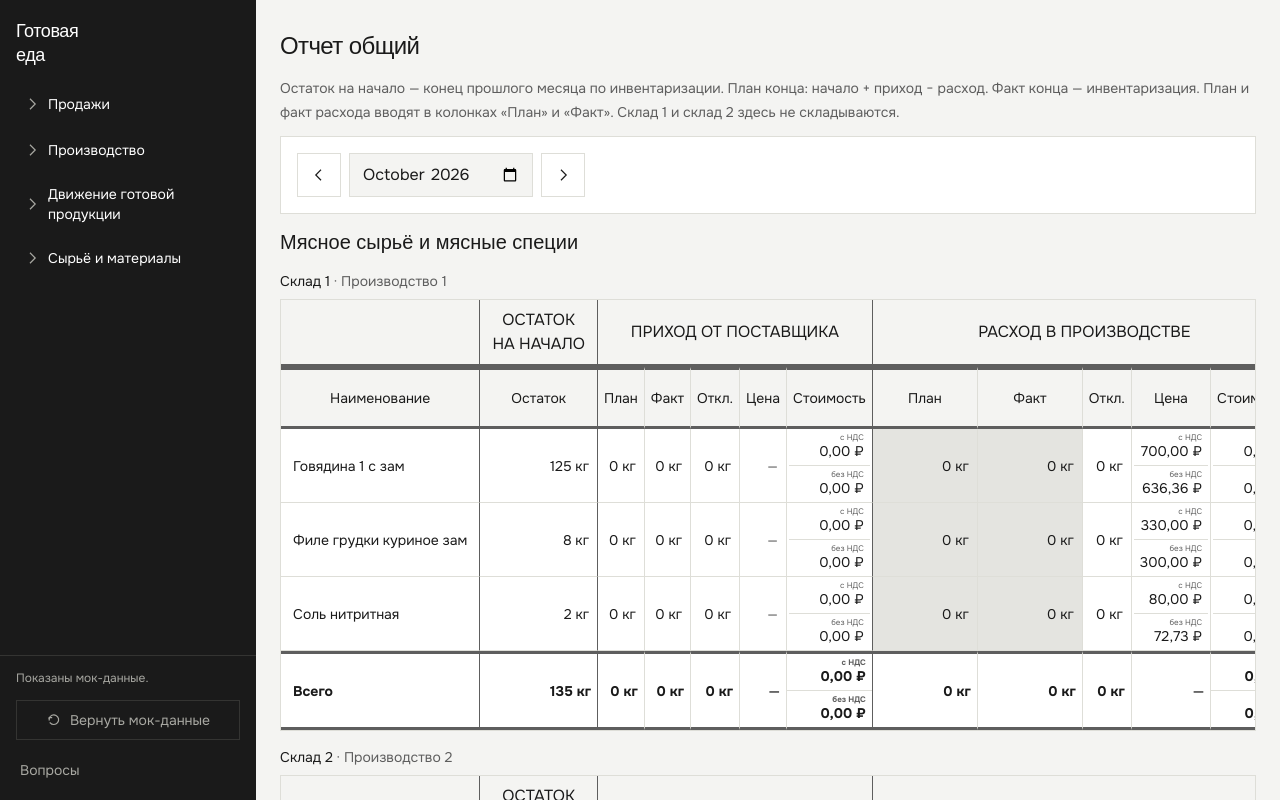
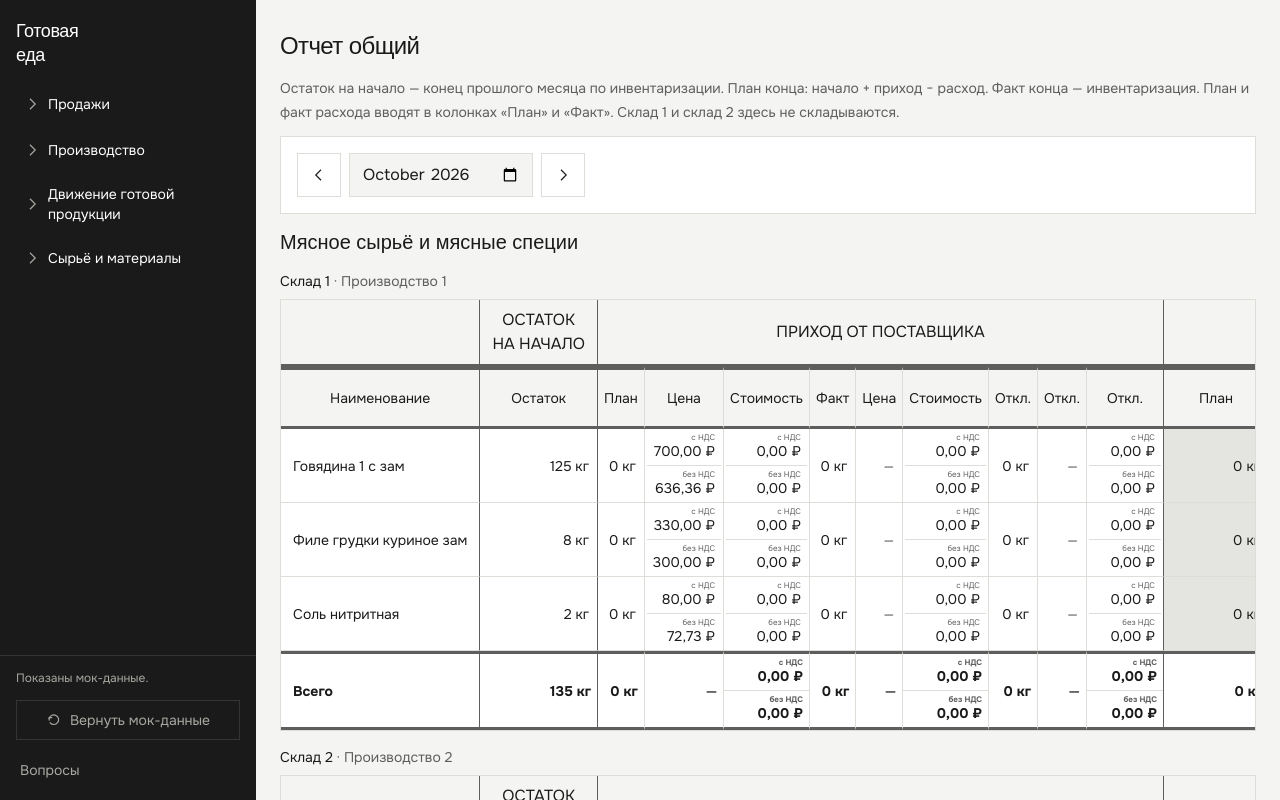
Before and after one commit to makediff-dev/food-proto, a Next.js app: page /materials in a window 1280 px wide. Built offline with nearby package versions, Linux system fonts and the light colour scheme; a web font is replaced by a local one.

Commit message:
feat(materials): nine-column supplier receipt block in summary report
Co-authored-by: makedifference-dev <makedifference-dev@users.noreply.github.com>

```diff
--- a/src/domain/materials.ts
+++ b/src/domain/materials.ts
@@ -84,6 +84,10 @@ export interface MaterialMovementRow {
   factReceiptCost: MaterialMoney;
   /** Цена факта прихода. Нет прихода — пусто. */
   factReceiptPrice: MaterialMoney | null;
+  /** Отклонение цены прихода: факт − план. Нет факта — пусто. */
+  receiptDeviationPrice: MaterialMoney | null;
+  /** Отклонение стоимости прихода: факт − план. */
+  receiptDeviationCost: MaterialMoney;
   planConsumptionQuantity: number;
   factConsumptionQuantity: number;
   consumptionDeviationQuantity: number;
@@ -114,6 +118,7 @@ export interface MaterialMovementTotals {
   receiptDeviationQuantity: number | null;
   planReceiptCost: MaterialMoney;
   factReceiptCost: MaterialMoney;
+  receiptDeviationCost: MaterialMoney;
   planConsumptionQuantity: number | null;
   factConsumptionQuantity: number | null;
   consumptionDeviationQuantity: number | null;
@@ -678,6 +683,10 @@ function addMoney(left: MaterialMoney, right: MaterialMoney): MaterialMoney {
   return { withVat: left.withVat + right.withVat, exVat: left.exVat + right.exVat };
 }
 
+function subtractMoney(left: MaterialMoney, right: MaterialMoney): MaterialMoney {
+  return { withVat: left.withVat - right.withVat, exVat: left.exVat - right.exVat };
+}
+
 function productionPieces(document: PrototypeDocument, month: string, mode: 'plan' | 'fact'): Map<string, number> {
   const pieces = new Map<string, number>();
   if (mode === 'plan') {
@@ -820,6 +829,13 @@ function movementRow(
     receipt.quantity === 0
       ? null
       : priceOf(ratioRound(receipt.cost.withVat * QUANTITY_SCALE, receipt.quantity) ?? 0, material.vatPercent);
+  const planPrice = priceOf(priceWithVat, material.vatPercent);
+  const planReceiptCost = moneyOf(priceWithVat, planReceiptQuantity, material.vatPercent);
+  const receiptDeviationCost = subtractMoney(receipt.cost, planReceiptCost);
+  const receiptDeviationPrice =
+    factReceiptPrice === null
+      ? null
+      : { withVat: factReceiptPrice.withVat - planPrice.withVat, exVat: factReceiptPrice.exVat - planPrice.exVat };
 
   return {
     materialId: material.id,
@@ -830,13 +846,15 @@ function movementRow(
     normed,
     openingQuantity,
     openingCost: moneyOf(priceWithVat, openingQuantity, material.vatPercent),
-    planPrice: priceOf(priceWithVat, material.vatPercent),
+    planPrice,
     planReceiptQuantity,
     factReceiptQuantity: receipt.quantity,
     receiptDeviationQuantity: receipt.quantity - planReceiptQuantity,
-    planReceiptCost: moneyOf(priceWithVat, planReceiptQuantity, material.vatPercent),
+    planReceiptCost,
     factReceiptCost: receipt.cost,
     factReceiptPrice,
+    receiptDeviationPrice,
+    receiptDeviationCost,
     planConsumptionQuantity,
     factConsumptionQuantity,
     consumptionDeviationQuantity: factConsumptionQuantity - planConsumptionQuantity,
@@ -917,6 +935,7 @@ function emptyTotals(): MaterialMovementTotals {
     receiptDeviationQuantity: null,
     planReceiptCost: ZERO_MONEY,
     factReceiptCost: ZERO_MONEY,
+    receiptDeviationCost: ZERO_MONEY,
     planConsumptionQuantity: null,
     factConsumptionQuantity: null,
     consumptionDeviationQuantity: null,
@@ -941,6 +960,7 @@ function sumRows(rows: readonly MaterialMovementRow[]): MaterialMovementTotals {
       openingCost: addMoney(total.openingCost, row.openingCost),
       planReceiptCost: addMoney(total.planReceiptCost, row.planReceiptCost),
       factReceiptCost: addMoney(total.factReceiptCost, row.factReceiptCost),
+      receiptDeviationCost: addMoney(total.receiptDeviationCost, row.receiptDeviationCost),
       planConsumptionCost: addMoney(total.planConsumptionCost, row.planConsumptionCost),
       factConsumptionCost: addMoney(total.factConsumptionCost, row.factConsumptionCost),
       closingCost: addMoney(total.closingCost, row.closingCost),
@@ -949,6 +969,7 @@ function sumRows(rows: readonly MaterialMovementRow[]): MaterialMovementTotals {
       openingCost: ZERO_MONEY,
       planReceiptCost: ZERO_MONEY,
       factReceiptCost: ZERO_MONEY,
+      receiptDeviationCost: ZERO_MONEY,
       planConsumptionCost: ZERO_MONEY,
       factConsumptionCost: ZERO_MONEY,
       closingCost: ZERO_MONEY,
--- a/src/features/materials/MaterialsSummaryTable.tsx
+++ b/src/features/materials/MaterialsSummaryTable.tsx
@@ -23,10 +23,14 @@ import {
 type ColumnKey =
   | 'opening'
   | 'planReceipt'
+  | 'planReceiptPrice'
+  | 'planReceiptCost'
   | 'factReceipt'
+  | 'factReceiptPrice'
+  | 'factReceiptCost'
   | 'receiptDeviation'
-  | 'receiptPrice'
-  | 'receiptCost'
+  | 'receiptDeviationPrice'
+  | 'receiptDeviationCost'
   | 'planConsumption'
   | 'factConsumption'
   | 'consumptionDeviation'
@@ -49,10 +53,14 @@ const COLUMN_GROUPS: { label: string; columns: { key: ColumnKey; label: string }
     label: 'Приход от поставщика',
     columns: [
       { key: 'planReceipt', label: 'План' },
+      { key: 'planReceiptPrice', label: 'Цена' },
+      { key: 'planReceiptCost', label: 'Стоимость' },
       { key: 'factReceipt', label: 'Факт' },
+      { key: 'factReceiptPrice', label: 'Цена' },
+      { key: 'factReceiptCost', label: 'Стоимость' },
       { key: 'receiptDeviation', label: 'Откл.' },
-      { key: 'receiptPrice', label: 'Цена' },
-      { key: 'receiptCost', label: 'Стоимость' },
+      { key: 'receiptDeviationPrice', label: 'Откл.' },
+      { key: 'receiptDeviationCost', label: 'Откл.' },
     ],
   },
   {
@@ -200,22 +208,52 @@ function RowCell({
       return <QuantityRead value={row.openingQuantity} unit={unit} />;
     case 'planReceipt':
       return <QuantityRead value={row.planReceiptQuantity} unit={unit} />;
+    case 'planReceiptPrice':
+      return <VatMoneyCell label="Плановая цена прихода" withVat={row.planPrice.withVat} exVat={row.planPrice.exVat} />;
+    case 'planReceiptCost':
+      return (
+        <VatMoneyCell
+          label="Плановая стоимость прихода"
+          withVat={row.planReceiptCost.withVat}
+          exVat={row.planReceiptCost.exVat}
+        />
+      );
     case 'factReceipt':
       return <QuantityRead value={row.factReceiptQuantity} unit={unit} />;
-    case 'receiptDeviation':
-      return <QuantityRead value={row.receiptDeviationQuantity} unit={unit} signed />;
-    case 'receiptPrice':
+    case 'factReceiptPrice':
       return row.factReceiptPrice ? (
         <VatMoneyCell label="Цена прихода" withVat={row.factReceiptPrice.withVat} exVat={row.factReceiptPrice.exVat} />
       ) : (
         <span className="text-muted">—</span>
       );
-    case 'receiptCost':
+    case 'factReceiptCost':
       return (
         <VatMoneyCell
           label="Стоимость прихода"
           withVat={row.factReceiptCost.withVat}
           exVat={row.factReceiptCost.exVat}
+        />
+      );
+    case 'receiptDeviation':
+      return <QuantityRead value={row.receiptDeviationQuantity} unit={unit} signed />;
+    case 'receiptDeviationPrice':
+      return row.receiptDeviationPrice ? (
+        <VatMoneyCell
+          label="Отклонение цены прихода"
+          withVat={row.receiptDeviationPrice.withVat}
+          exVat={row.receiptDeviationPrice.exVat}
+          signed
+        />
+      ) : (
+        <span className="text-muted">—</span>
+      );
+    case 'receiptDeviationCost':
+      return (
+        <VatMoneyCell
+          label="Отклонение стоимости прихода"
+          withVat={row.receiptDeviationCost.withVat}
+          exVat={row.receiptDeviationCost.exVat}
+          signed
         />
       );
     case 'planConsumption':
@@ -295,19 +333,38 @@ function TotalsCell({ column, totals }: { column: ColumnKey; totals: MaterialMov
       return <QuantityRead value={totals.openingQuantity} unit={unit} />;
     case 'planReceipt':
       return <QuantityRead value={totals.planReceiptQuantity} unit={unit} />;
+    case 'planReceiptPrice':
+    case 'factReceiptPrice':
+    case 'receiptDeviationPrice':
+    case 'consumptionPrice':
+      return <span className="text-muted">—</span>;
+    case 'planReceiptCost':
+      return (
+        <VatMoneyCell
+          label="Плановая стоимость прихода"
+          withVat={totals.planReceiptCost.withVat}
+          exVat={totals.planReceiptCost.exVat}
+        />
+      );
     case 'factReceipt':
       return <QuantityRead value={totals.factReceiptQuantity} unit={unit} />;
-    case 'receiptDeviation':
-      return <QuantityRead value={totals.receiptDeviationQuantity} unit={unit} signed />;
-    case 'receiptPrice':
-    case 'consumptionPrice':
-      return <span className="text-muted">—</span>;
-    case 'receiptCost':
+    case 'factReceiptCost':
       return (
         <VatMoneyCell
           label="Стоимость прихода"
           withVat={totals.factReceiptCost.withVat}
           exVat={totals.factReceiptCost.exVat}
+        />
+      );
+    case 'receiptDeviation':
+      return <QuantityRead value={totals.receiptDeviationQuantity} unit={unit} signed />;
+    case 'receiptDeviationCost':
+      return (
+        <VatMoneyCell
+          label="Отклонение стоимости прихода"
+          withVat={totals.receiptDeviationCost.withVat}
+          exVat={totals.receiptDeviationCost.exVat}
+          signed
         />
       );
     case 'planConsumption':
```
Also changed, not shown: 1 other file (tests, documents, lock files or other folders).
